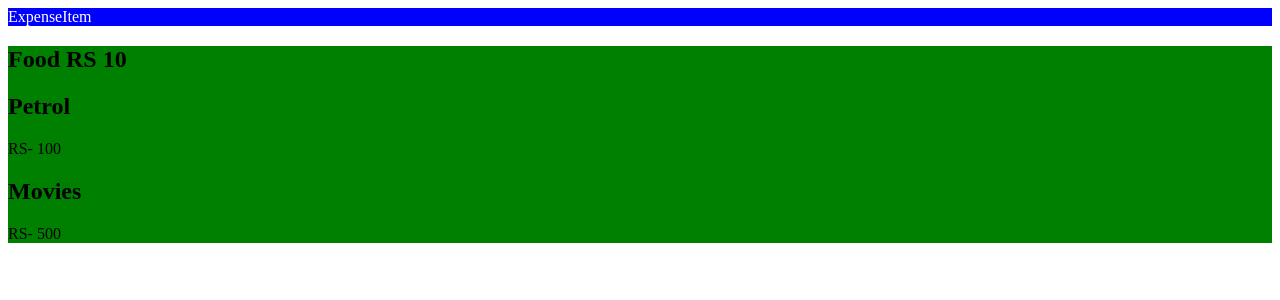
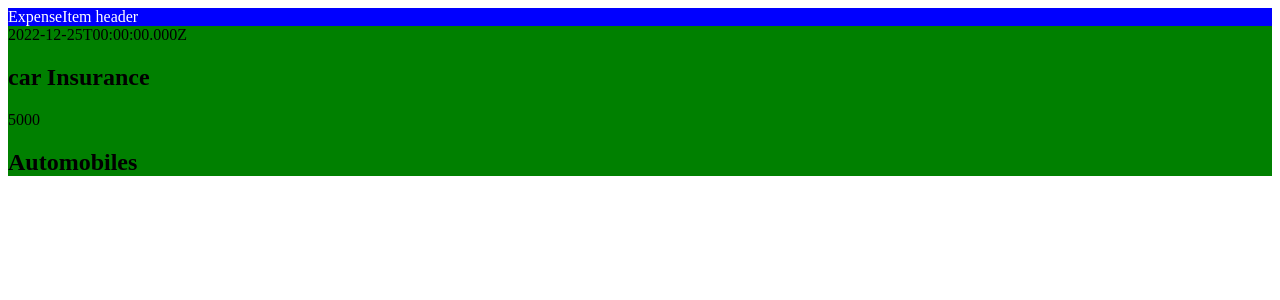
Before and after one commit to shiwani295/ReactJS-Project, a React (Create React App) app: page / in a window 1280 px wide. Shown: the top 300 px of the page. Built offline with nearby package versions, Linux system fonts and the light colour scheme.

Commit message:
location of Expenditure as a variable

```diff
--- a/src/App.js
+++ b/src/App.js
@@ -4,8 +4,8 @@ import Expenses from "./components/Expenses";
 function App() {
   return (
     <div className="App">
-      <ExpenseItem />
-      <Expenses />
+      {<ExpenseItem />}
+      {<Expenses />}
     </div>
   );
 }
--- /dev/null
+++ b/src/card/Card.css
@@ -0,0 +1,6 @@
+.cardDiv{
+    padding: 20px;
+    background-color: rgb(122, 0, 0);
+    border-radius: 10px;
+    margin: 5px;
+}
--- a/src/components/ExpenseItem.js
+++ b/src/components/ExpenseItem.js
@@ -2,7 +2,7 @@ import "./ExpenseItem.css";
 function ExpenseItem(props) {
   return (
     <div>
-      <div className="ExpenseItem-title"> ExpenseItem </div>
+      <div className="ExpenseItem-title"> ExpenseItem header </div>
     </div>
   );
 }
--- a/src/components/Expenses.js
+++ b/src/components/Expenses.js
@@ -1,20 +1,19 @@
 import React from "react";
 
 function Expenses() {
+  const expenseDate = new Date(2022, 11, 25);
+  const expenseTitle = "car Insurance";
+  const expenseAmount = 5000;
+  const LocationOfExpenditure = "Automobiles";
   return (
     <div style={{ backgroundColor: "green" }}>
       <div className="food-item">
-        <h2 className="food-item-h2">
-          Food <span className="food-item-span">RS 10</span>
-        </h2>
+        <div>{expenseDate.toISOString()}</div>
+        <h2> {expenseTitle}</h2>
+        <div>{expenseAmount}</div>
       </div>
-      <div className="petrol-item">
-        <h2>Petrol </h2>
-        <span>RS- 100</span>
-      </div>
-      <div className="movie-item">
-        <h2>Movies </h2>
-        <span>RS- 500</span>
+      <div className="location">
+        <h2>{LocationOfExpenditure}</h2>
       </div>
     </div>
   );
--- a/src/index.js
+++ b/src/index.js
@@ -2,7 +2,6 @@ import React from "react";
 import ReactDOM from "react-dom/client";
 //import "./index.css";
 import App from "./App";
-//import reportWebVitals from "./reportWebVitals";
 
 const root = ReactDOM.createRoot(document.getElementById("root"));
 root.render(
```
Also changed, not shown: src/card/Card.js (added, +12 -0 lines).
